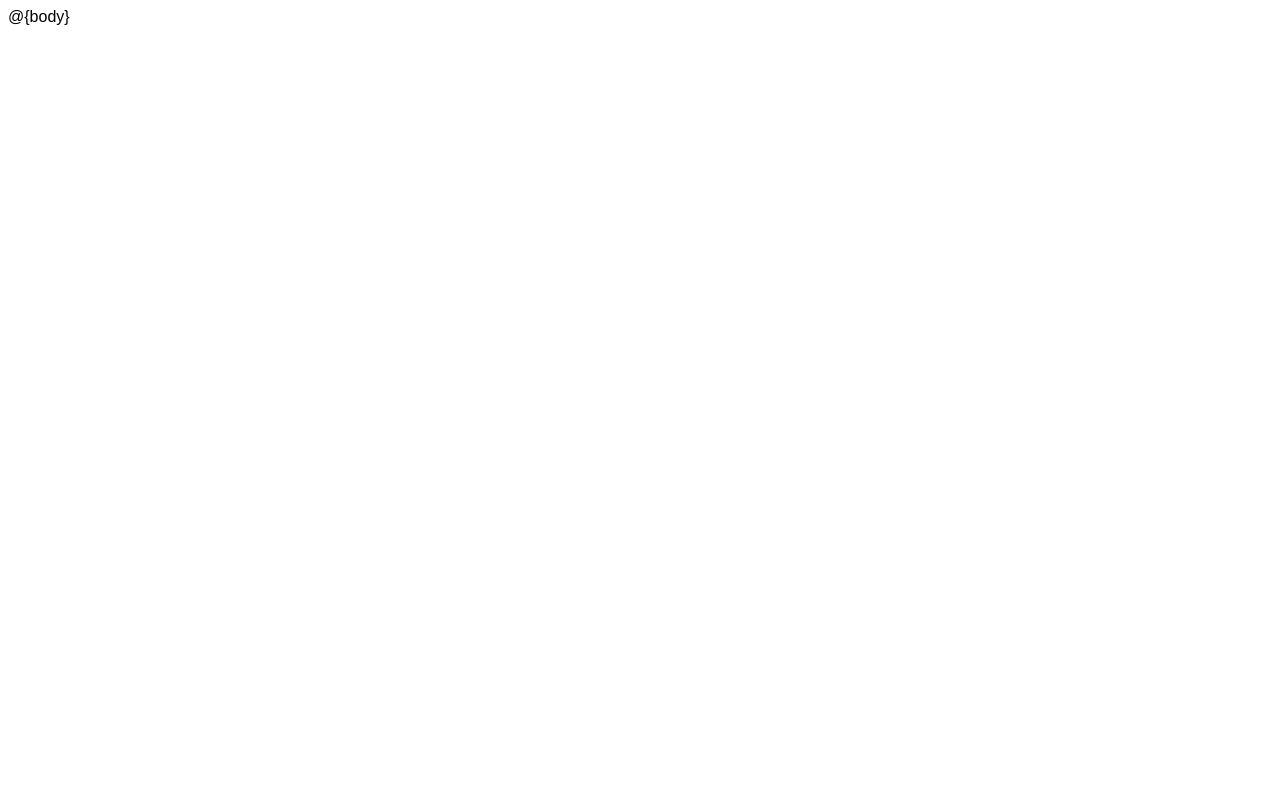
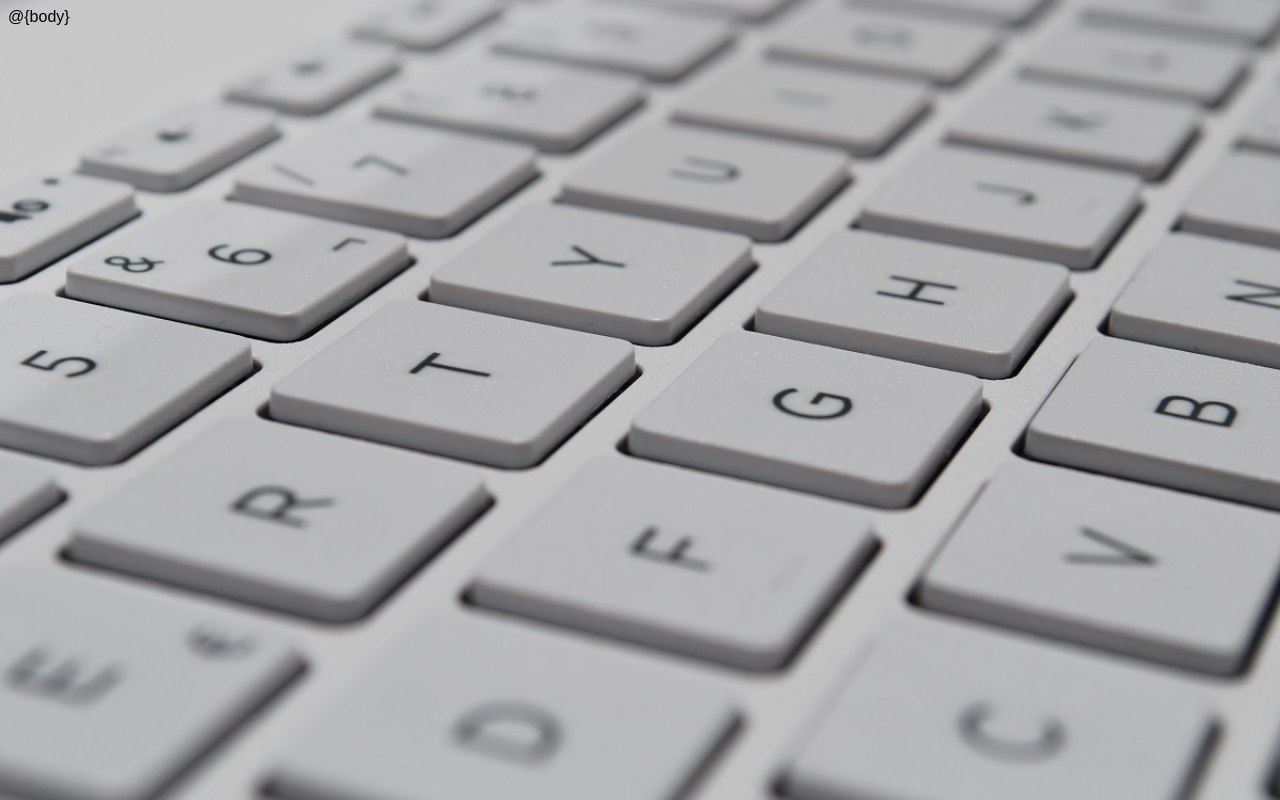
Before and after one commit to URiem/portfolio-project-3, a website: page views/layout.html in a window 1280 px wide. Drawn offline with nearby package versions, Linux system fonts and the light colour scheme.

Commit message:
Add background image to the css style section in layout.html

```diff
--- a/views/layout.html
+++ b/views/layout.html
@@ -12,6 +12,8 @@
     <style>
         body {
             font-family: Arial;
+            background-image: url(sergi-kabrera-unsplash.jpg);
+            background-size: cover;
         }
 
         /**
```
Also changed, not shown: views/sergi-kabrera-unsplash.jpg (added).
